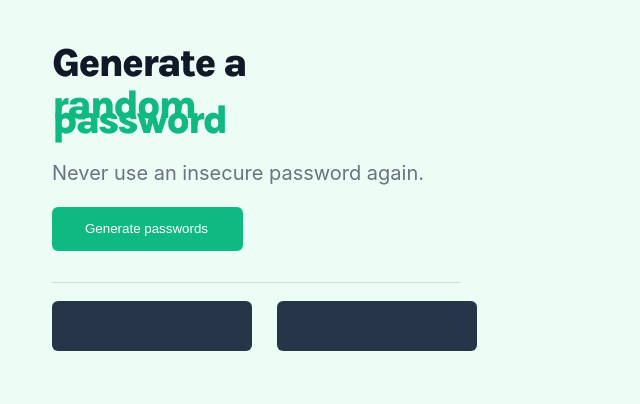
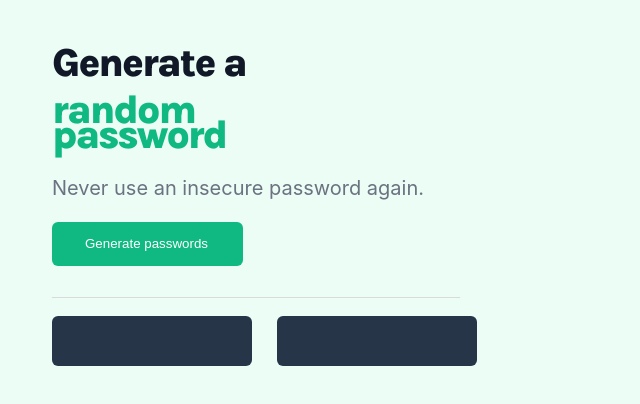
Before and after one commit to filisa/random-passwords, a website built with Vite: page index.html in a window 1280 px wide. Shown: the whole page, without its empty margins (0-640 px from the left). Built offline with nearby package versions, Linux system fonts and the light colour scheme.

Commit message:
lets see what happens

```diff
--- a/index.css
+++ b/index.css
@@ -32,7 +32,7 @@ h1 {
 
 .green {
     color: #10B981;
-    padding-bottom: 5px;
+    line-height: 25px;
 }
 @font-face {
     font-family: 'karla'; /*a name to be used later*/
```
